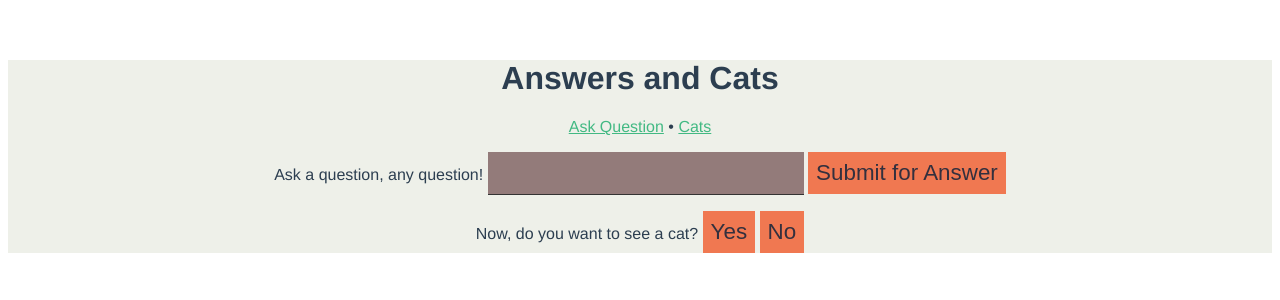
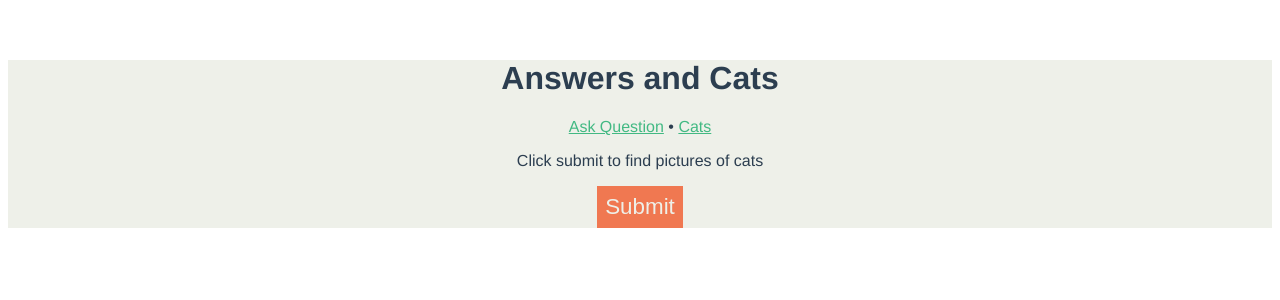
Before and after one commit to Kendalinas/answers-cats, a Vue app: page /#/Cats in a window 1280 px wide. Before the commit this address led to /#/. Shown: the top 300 px of the page. Built offline with nearby package versions, Linux system fonts and the light colour scheme.

Commit message:
APIs working

```diff
--- a/src/components/AskQuestion.vue
+++ b/src/components/AskQuestion.vue
@@ -21,7 +21,7 @@
     <div class="see-cat">
     <p>
       <form v-on:submit.prevent="Cats">
-      <p>Now, do you want to see a cat? <button type="submit">Yes</button> <button type="submit">No</button></p>
+      <p>Now, do you want to see a cat? <router-link v-bind:to="{ name: 'Cats' }" tag="button">Yes</router-link> <router-link to="/" tag="button">No</router-link></p>
       </form>
     </p>
   </div>
--- a/src/components/Cats.vue
+++ b/src/components/Cats.vue
@@ -11,12 +11,12 @@
     </form>
 
     <ul v-if="results && results.length > 0" class="results">
-      <li v-for="item in results" class="item">
-        <p>{{ item.image }}</p>
-      </li>
+      <div>
+        <p>{{ results[0].url_l }},  <img :src="results[0].url_l"></p>
+      </div>
     </ul>
 
-    <ul v-else-if="errors.length > 0" class="errors">
+    <ul v-else="errors.length > 0" class="errors">
       <li v-for="error in errors">
         {{ error.message }}
       </li>
@@ -36,14 +36,18 @@ export default {
   },
   methods: {
     findCats: function() {
-      axios.get('https://www.flickr.com/services/api/', {
+      axios.get('https://crossorigin.me/https://api.flickr.com/services/rest/', {
         params: {
-
-          APPID: 'fde5ff5837b1a0218a974201d0272c29'
+          method: "flickr.photos.search",
+          tags: "cat",
+          api_key: 'fde5ff5837b1a0218a974201d0272c29',
+          format: 'json',
+          nojsoncallback: "1",
+          extras: "url_l"
         }
       })
       .then( response => {
-        this.results = response.data;
+        this.results = response.data.photos.photo;
       })
       .catch( error => {
         this.errors.push(error);
```
